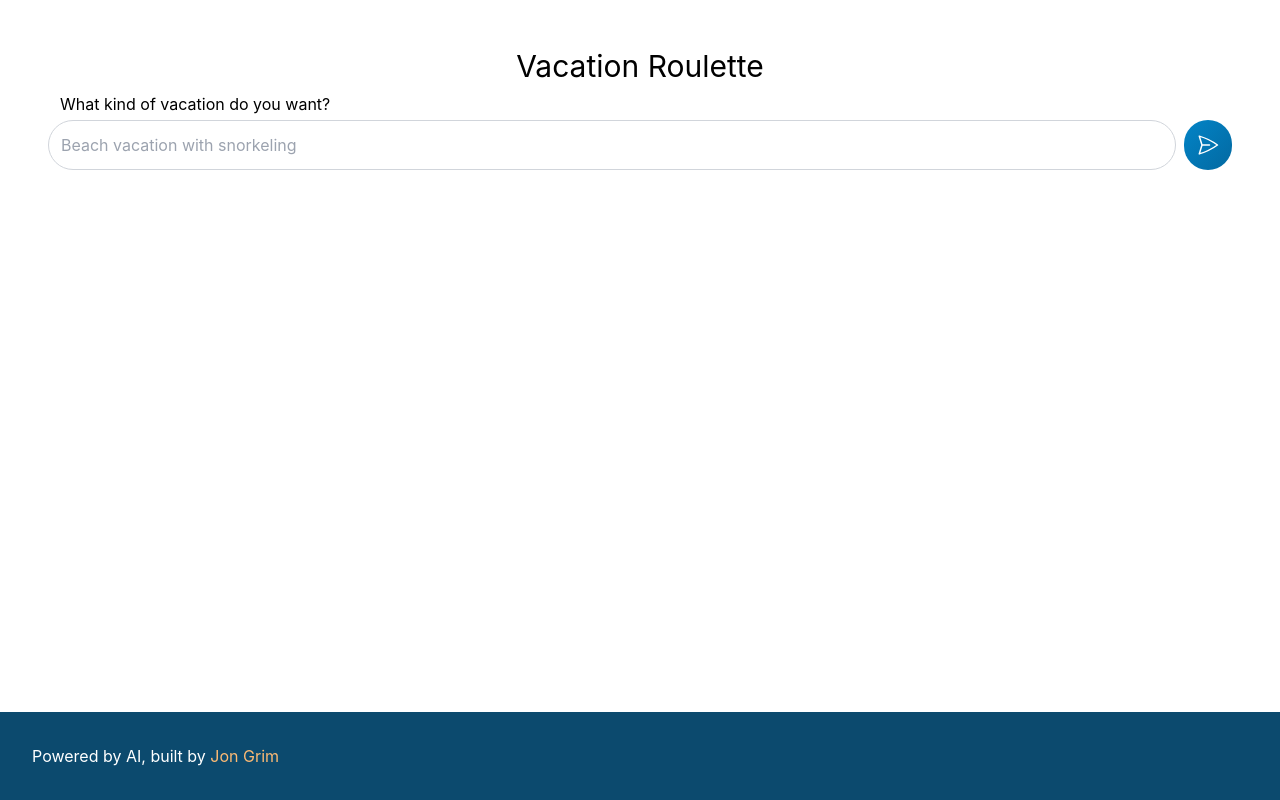
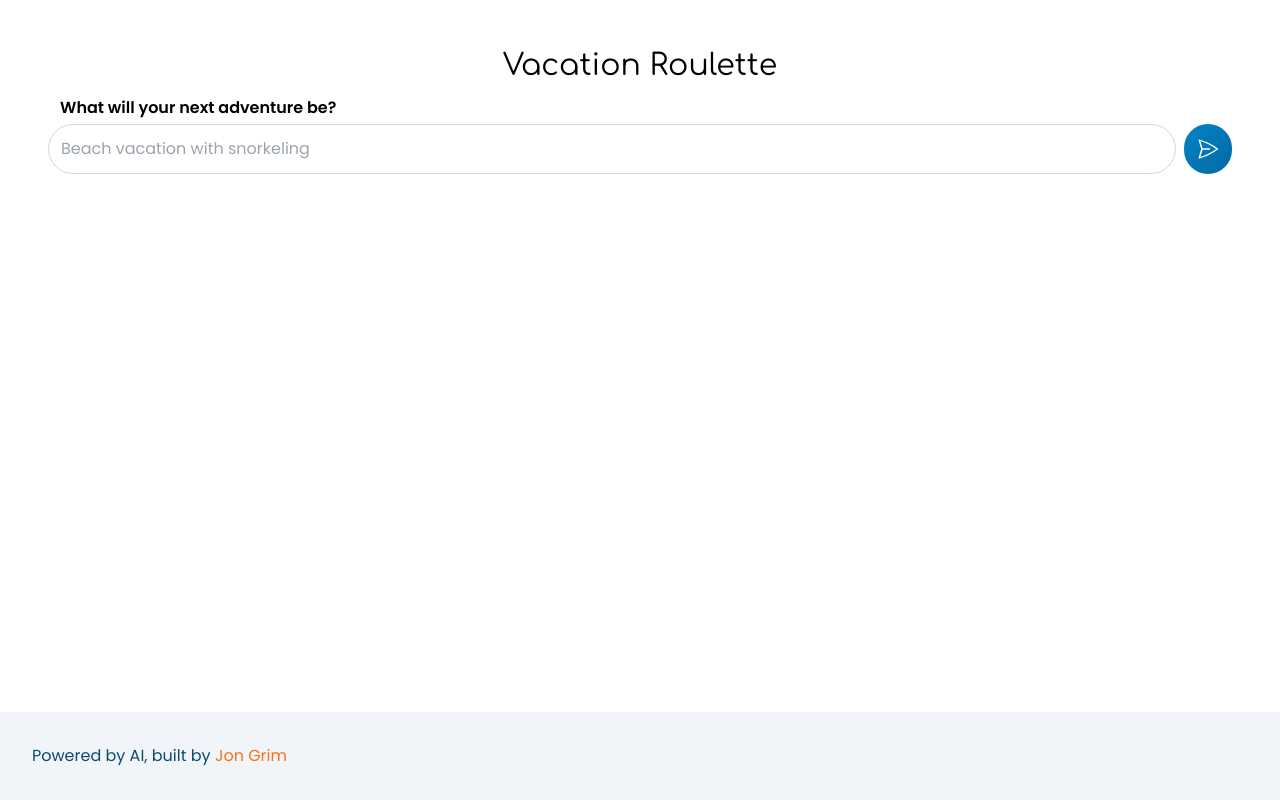
Before and after one commit to jongrim/vacation-roulette, a Next.js app: page / in a window 1280 px wide. Built offline with nearby package versions, Linux system fonts and the light colour scheme.

Commit message:
font and some light styling (#1)

```diff
--- /dev/null
+++ b/components/footer.tsx
@@ -0,0 +1,15 @@
+export default function Footer() {
+  return (
+    <footer className="p-8 bg-slate-100 text-sky-900">
+      Powered by AI, built by{" "}
+      <a
+        href="https://github.com/jongrim"
+        className="text-orange-500 hover:underline"
+        target="_blank"
+        rel="noopener noreferrer"
+      >
+        Jon Grim
+      </a>
+    </footer>
+  );
+}
--- /dev/null
+++ b/components/heading.tsx
@@ -0,0 +1,20 @@
+import { Comfortaa } from "@next/font/google";
+import React from "react";
+
+const comfortaa = Comfortaa({ weight: ["400"], subsets: ["latin"] });
+
+export default function Heading({
+  level,
+  children,
+  className = "",
+}: React.PropsWithChildren<{ level: string; className?: string }>) {
+  const styling: Record<string, string> = {
+    h1: "text-3xl",
+  };
+
+  return React.createElement(
+    level,
+    { className: `${comfortaa.className} ${className} ${styling[level]}` },
+    children
+  );
+}
--- a/package.json
+++ b/package.json
@@ -10,6 +10,7 @@
   },
   "dependencies": {
     "@heroicons/react": "^2.0.13",
+    "@next/font": "^13.0.6",
     "@types/node": "18.11.12",
     "@types/react": "18.0.26",
     "@types/react-dom": "18.0.9",
--- a/pages/api/itinerary.ts
+++ b/pages/api/itinerary.ts
@@ -13,13 +13,12 @@ export default async function handler(
 
   const response = await openai.createCompletion({
     model: "text-davinci-003",
-    prompt: `I want to take a vacation that matches this description: ${prompt}\n\nPick a destination for my vacation and give me a three day itinerary. For each day include a list of places, and three restaurants along with how expensive a typical meal is.`,
+    prompt: `I want to take a vacation that matches this description: ${prompt}. Pick a destination for my vacation and give me a three day itinerary. For each day include a list of places as a comma separated list labelled "Places to Visit", and three restaurants as a comma separated list labelled "Restaurants".`,
     temperature: 0.7,
-    max_tokens: 1027,
+    max_tokens: 1024,
     top_p: 1,
     frequency_penalty: 0,
     presence_penalty: 0,
   });
-  console.log(response);
   res.status(201).json({ itinerary: response.data.choices[0].text });
 }
--- a/pages/index.tsx
+++ b/pages/index.tsx
@@ -2,13 +2,20 @@ import { FormEvent, useState } from "react";
 import Head from "next/head";
 import Image from "next/image";
 import { PaperAirplaneIcon } from "@heroicons/react/24/outline";
+import { Poppins } from "@next/font/google";
+import Heading from "../components/heading";
+import Footer from "../components/footer";
+
+const poppins = Poppins({ weight: ["400", "500", "600"], subsets: ["latin"] });
 
 export default function Home() {
   const [prompt, setPrompt] = useState<string>("");
   const [loading, setLoading] = useState<boolean>(false);
   const [itinerary, setItinerary] = useState<string>("");
+  const [apiError, setApiError] = useState<string>("");
   async function fetchItinerary(e: FormEvent) {
     e.preventDefault();
+    setItinerary("");
     setLoading(true);
     try {
       const { itinerary } = await fetch("/api/itinerary", {
@@ -20,13 +27,17 @@ export default function Home() {
       }).then((res) => res.json());
       setItinerary(itinerary);
     } catch (error) {
-      // handle error
+      setApiError(
+        "Sorry, I wasn't able to make an itinerary for you. I'm still learning. Please try again later."
+      );
     } finally {
       setLoading(false);
     }
   }
   return (
-    <div className="h-screen w-screen flex flex-col overflow-auto">
+    <div
+      className={`h-screen w-screen flex flex-col overflow-auto ${poppins.className}`}
+    >
       <Head>
         <title>Vacation Roulette</title>
         <meta
@@ -36,10 +47,12 @@ export default function Home() {
       </Head>
 
       <main className="grow p-12">
-        <h1 className="text-3xl text-center mb-2">Vacation Roulette</h1>
+        <Heading level="h1" className="mb-3 text-center">
+          Vacation Roulette
+        </Heading>
         <form className="flex flex-col gap-1 mb-6" onSubmit={fetchItinerary}>
-          <label htmlFor="prompt" className="px-3">
-            What kind of vacation do you want?
+          <label htmlFor="prompt" className="px-3 font-semibold">
+            What will your next adventure be?
           </label>
           <span className="flex gap-2">
             <input
@@ -57,21 +70,13 @@ export default function Home() {
             </button>
           </span>
         </form>
-        {loading && <p>Building your next adventure...</p>}
-        {itinerary && <p className="whitespace-pre-wrap">{itinerary}</p>}
+        <section className="px-3">
+          {loading && <p>Building your next adventure...</p>}
+          {itinerary && <p className="whitespace-pre-wrap">{itinerary}</p>}
+          {apiError && <p>{apiError}</p>}
+        </section>
       </main>
-
-      <footer className="p-8 bg-sky-900 text-white">
-        Powered by AI, built by{" "}
-        <a
-          href="https://github.com/jongrim"
-          className="text-orange-300 hover:underline"
-          target="_blank"
-          rel="noopener noreferrer"
-        >
-          Jon Grim
-        </a>
-      </footer>
+      <Footer />
     </div>
   );
 }
```
Also changed, not shown: 1 other file (tests, documents, lock files or other folders).
